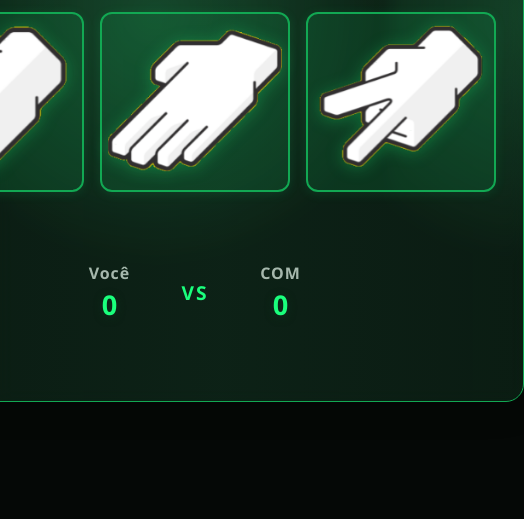
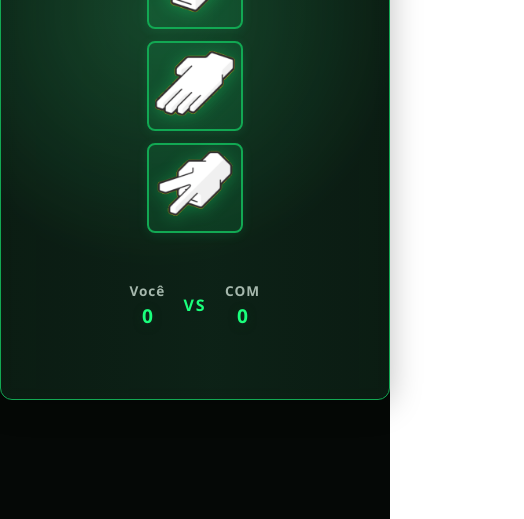
Before and after one commit to matheushmoro/jokenpo, a plain HTML site: page index.html in a window 390 px wide. Shown: the part 325-844 px from the top of the page, 524 px wide, since content can reach past the window. Drawn offline with Linux system fonts and the light colour scheme.

Commit message:
response

```diff
--- a/style.css
+++ b/style.css
@@ -187,3 +187,63 @@ button:active, .btn-jokenpo:active {
 	margin: 0 10px;
 	letter-spacing: 2px;
 }
+
+/* Responsividade para telas menores que 900px */
+@media (max-width: 700px) {
+	.container {
+		width: 95vw;
+		height: 550px;
+		min-height: 320px;
+		margin: 24px auto 0 auto;
+		padding: 12px 6vw 18px 6vw;
+		border-radius: 12px;
+	}
+	.container h1 {
+		font-size: 1.4rem;
+		margin-bottom: 18px;
+	}
+	.buttons {
+		flex-direction: column;
+		gap: 12px;
+		margin-bottom: 18px;
+	}
+	.btn-jokenpo {
+		height: 90px;
+		border-radius: 8px;
+		font-size: 1rem;
+	}
+	.icon-jokenpo {
+		height: 80px;
+	}
+	#result {
+		font-size: 1.05rem;
+		margin: 12px 0 8px 0;
+	}
+	.container p {
+		font-size: 0.95rem;
+	}
+	.mini-row {
+
+		gap: 6px;
+	}
+	.mini-icon {
+		width: 32px;
+	}
+	.score-row {
+		gap: 12px;
+		margin: 10px 0 8px 0;
+	}
+	.score-block {
+		min-width: 40px;
+	}
+	.score-title {
+		font-size: 0.85rem;
+	}
+	.score-value {
+		font-size: 1.2rem;
+	}
+	.score-vs {
+		font-size: 1rem;
+		margin: 0 4px;
+	}
+}
```
